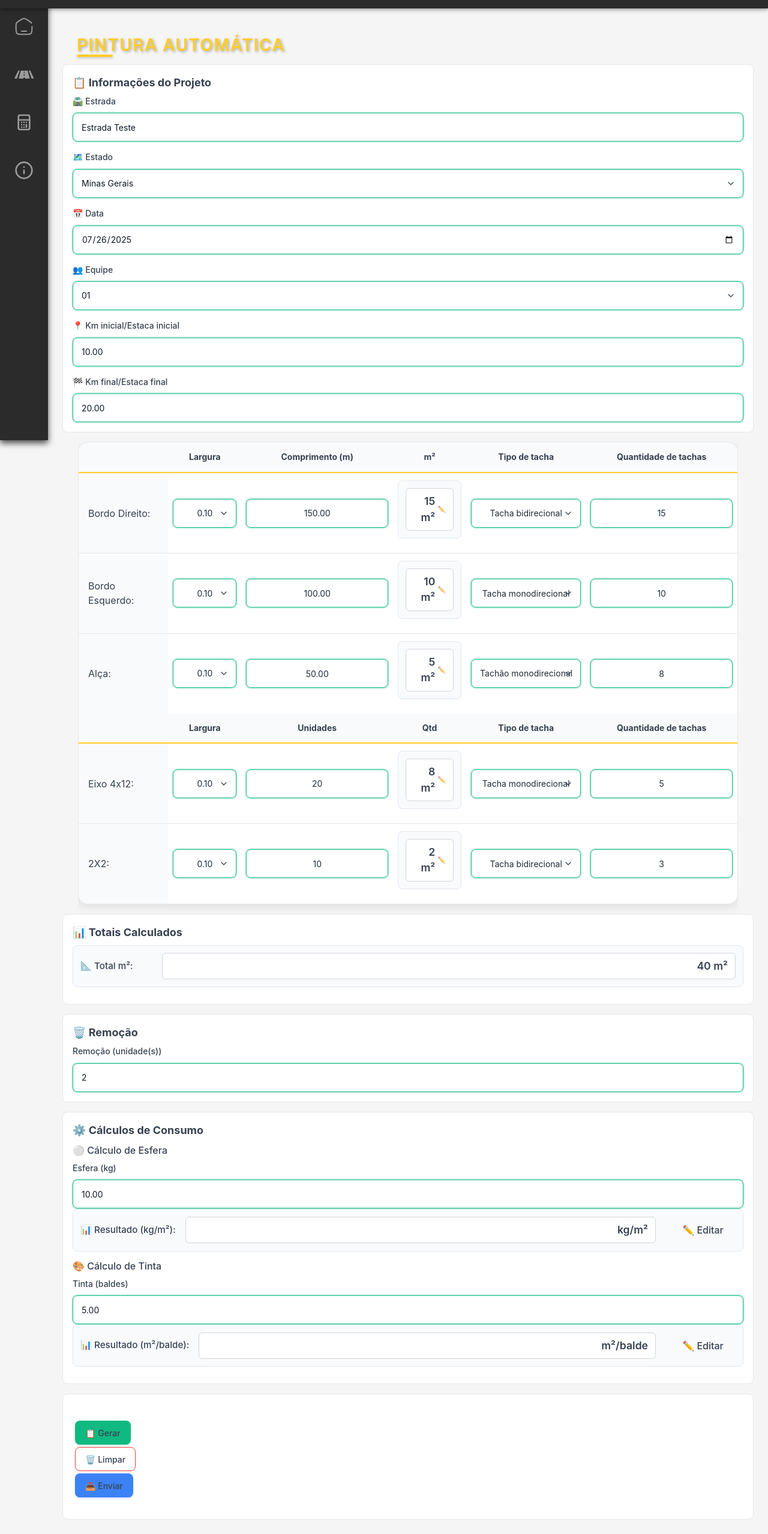
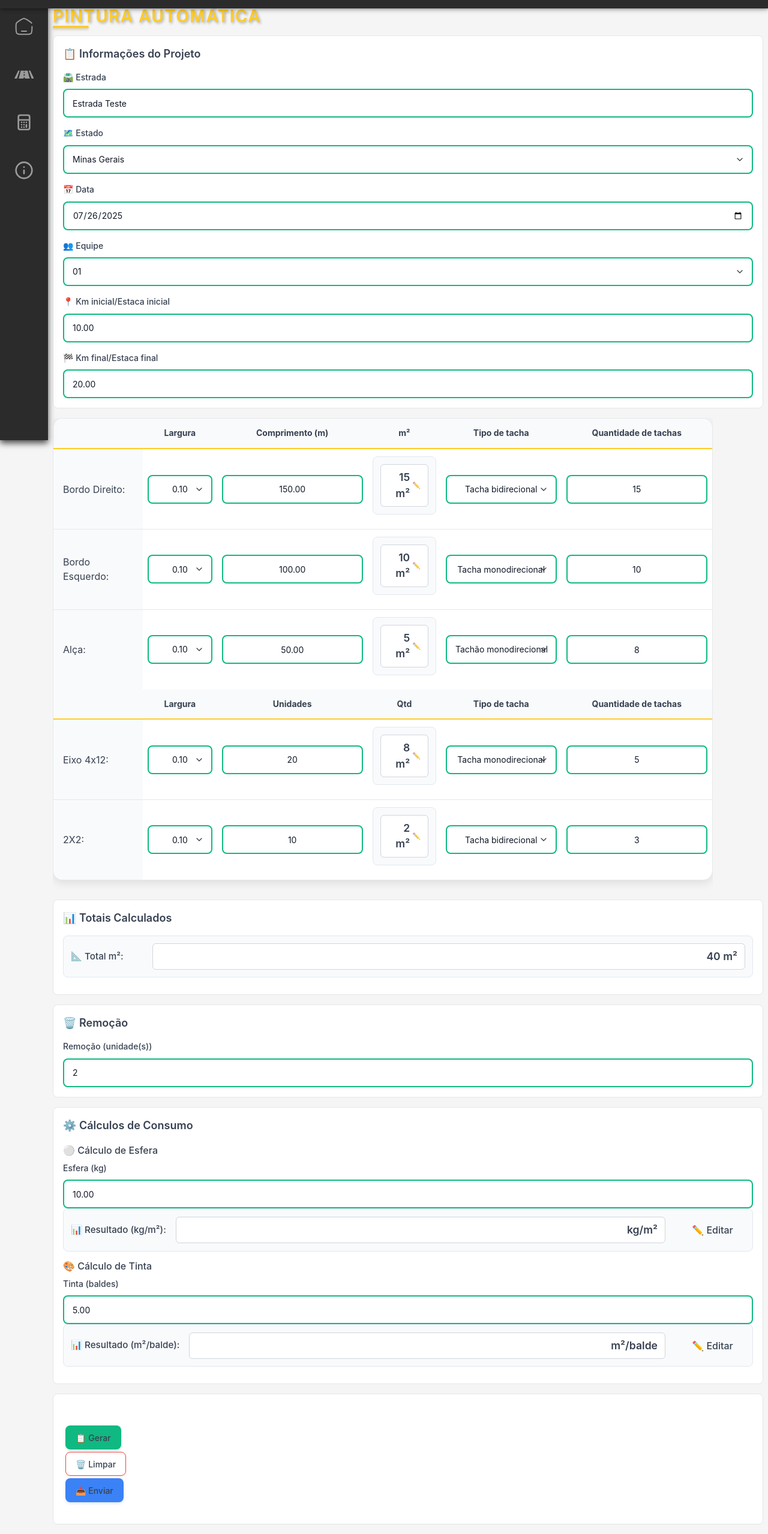
Before and after one commit to MMarafelli/SuperviaApp, a React (Vite) app: page /SuperviaApp/CalcTintaEsfera in a window 1280 px wide. Shown: the part 66-2624 px from the top of the page at 60% size. Built offline with nearby package versions, Linux system fonts and the light colour scheme.

Commit message:
fix: padronização títulos todas páginas - estilo legacy unificado

```diff
--- a/public/version.json
+++ b/public/version.json
@@ -1,5 +1,5 @@
 {
-  "version": "1753666336191",
-  "buildTime": "2025-07-28T01:32:16.190Z",
-  "timestamp": 1753666336210
+  "version": "1753668565736",
+  "buildTime": "2025-07-28T02:09:25.736Z",
+  "timestamp": 1753668565756
 }
--- a/src/design-system/components/base/PageTitle/PageTitle.css
+++ b/src/design-system/components/base/PageTitle/PageTitle.css
@@ -45,8 +45,9 @@
   align-items: center;
   justify-content: center;
   gap: var(--sv-space-3);
-  margin: var(--sv-space-6) var(--sv-space-4) var(--sv-space-4);
+  margin: var(--sv-space-4) auto var(--sv-space-4);
   text-align: center;
+  padding: 0 var(--sv-space-4);
 }
 
 .sv-unified-page-title__icon {
@@ -97,8 +98,9 @@
 /* ===== RESPONSIVIDADE ===== */
 @media (max-width: 768px) {
   .sv-unified-page-title {
-    margin: var(--sv-space-4) var(--sv-space-2);
+    margin: var(--sv-space-3) auto var(--sv-space-3);
     gap: var(--sv-space-2);
+    padding: 0 var(--sv-space-2);
   }
 
   .sv-unified-page-title__title {
--- a/src/design-system/components/base/PageTitle/PageTitle.tsx
+++ b/src/design-system/components/base/PageTitle/PageTitle.tsx
@@ -20,7 +20,7 @@ export const PageTitle = memo<PageTitleProps>(({
   title,
   subtitle,
   icon,
-  variant = 'legacy',  // PADRÃO ALTERADO PARA LEGACY - ESTILO UNIFICADO
+  variant = 'legacy',  // VOLTANDO PARA LEGACY - APARÊNCIA ORIGINAL CORRETA
   className = ''
 }) => {
   // Renderização baseada na variante para manter compatibilidade
--- a/src/pages/calcTintaEsfera/CalcTintaEsfera.css
+++ b/src/pages/calcTintaEsfera/CalcTintaEsfera.css
@@ -88,7 +88,7 @@
 /* ===== 3. LAYOUT E CONTAINERS ===== */
 
 /* Container principal */
-.calc-tinta-container {
+.sv-container {
   padding: var(--spacing-sm);
   padding-bottom: var(--spacing-xs);
   overflow-x: hidden;
@@ -97,77 +97,49 @@
 }
 
 /* ESPAÇAMENTO PADRONIZADO - Força espaçamento consistente entre SEÇÕES, preserva título PageTitle */
-.calc-tinta-container > .calculation-section,
-.calc-tinta-container > .primeiroQuadro,
-.calc-tinta-container > .segundoQuadro,
-.calc-tinta-container > .terceiroQuadro,
-.calc-tinta-container > .quartoQuadro,
-.calc-tinta-container > .levantamento-container {
+.sv-container > .calculation-section,
+.sv-container > .primeiroQuadro,
+.sv-container > .segundoQuadro,
+.sv-container > .terceiroQuadro,
+.sv-container > .quartoQuadro,
+.sv-container > .levantamento-container {
   margin: 0 !important;
   margin-bottom: 1rem !important;
 }
 
-.calc-tinta-container > .calculation-section:last-child,
-.calc-tinta-container > .primeiroQuadro:last-child,
-.calc-tinta-container > .segundoQuadro:last-child,
-.calc-tinta-container > .terceiroQuadro:last-child,
-.calc-tinta-container > .quartoQuadro:last-child,
-.calc-tinta-container > .levantamento-container:last-child {
+.sv-container > .calculation-section:last-child,
+.sv-container > .primeiroQuadro:last-child,
+.sv-container > .segundoQuadro:last-child,
+.sv-container > .terceiroQuadro:last-child,
+.sv-container > .quartoQuadro:last-child,
+.sv-container > .levantamento-container:last-child {
   margin-bottom: 0 !important;
 }
 
-/* PageTitle preserva suas margens naturais */
-.calc-tinta-container > .sv-page-title,
-.calc-tinta-container > [class*="page-title"] {
-  margin: 2rem 1.5rem 1rem !important;
-}
-
 /* Reset de classes Tailwind e margens extras */
-.calc-tinta-container .m-2,
-.calc-tinta-container .lg\:mr-2,
-.calc-tinta-container .mt-2,
-.calc-tinta-container .quartoQuadro > .flex.m-2,
-.calc-tinta-container .primeiroQuadro .mt-2,
-.calc-tinta-container .segundoQuadro .mt-2,
-.calc-tinta-container .terceiroQuadro .mt-2,
-.calc-tinta-container .quartoQuadro .mt-2,
-.calc-tinta-container .sv-space-y-4,
-.calc-tinta-container .sv-space-y-6 {
+.sv-container .m-2,
+.sv-container .lg\:mr-2,
+.sv-container .mt-2,
+.sv-container .quartoQuadro > .flex.m-2,
+.sv-container .primeiroQuadro .mt-2,
+.sv-container .segundoQuadro .mt-2,
+.sv-container .terceiroQuadro .mt-2,
+.sv-container .quartoQuadro .mt-2,
+.sv-container .sv-space-y-4,
+.sv-container .sv-space-y-6 {
   margin: 0 !important;
 }
 
-.calc-tinta-container .quartoQuadro > .flex.m-2 {
+.sv-container .quartoQuadro > .flex.m-2 {
   padding: var(--spacing-sm) 0 !important;
 }
 
 /* ===== 4. COMPONENTES DE INTERFACE ===== */
 
 /* 4.1 TIPOGRAFIA */
+/* Título principal usa estilo global .page-title do shared.css */
 
-/* Título principal */
-.calc-tinta-container h1 {
-  color: #ffcc29 !important;
-  font-size: var(--font-size-2xl);
-  font-weight: 600;
-  margin: var(--spacing-2xl) var(--spacing-xl) var(--spacing-lg);
-  text-transform: uppercase;
-  letter-spacing: 0.05em;
-  text-shadow: 2px 2px 4px rgba(0, 0, 0, 0.3);
-  position: relative;
-  display: inline-block;
-  line-height: 1.1;
-}
-
-/* FORÇA TÍTULO AMARELO EM QUALQUER CONTEXTO */
-h1,
-.page-title,
-.sv-page-title,
-[class*="title"],
-[class*="Title"] {
-  color: #ffcc29 !important;
-}
-
-.calc-tinta-container h1::after {
+.sv-container h1::after {
   content: '';
   position: absolute;
   left: 0;
--- a/src/pages/calcTintaEsfera/CalcTintaEsfera.tsx
+++ b/src/pages/calcTintaEsfera/CalcTintaEsfera.tsx
@@ -513,7 +513,7 @@ const Formulario = () => {
     // ---------------------------------------------------------------------------------------------
 
     return (
-        <div className="calc-tinta-container sv-fade-in">
+        <div className="sv-container sv-fade-in">
             <PageTitle title="PINTURA AUTOMÁTICA" />
 
             {/* Primeiro quadro - Migrado para Design System */}
--- a/src/pages/home/Home.css
+++ b/src/pages/home/Home.css
@@ -1,30 +1,5 @@
 /* ---------------------------------- */
-/* Título da página */
-.home-container h1 {
-    color: #ffcc29;
-    font-size: 1.75rem;
-    font-weight: 600;
-    margin: 2rem 1.5rem 1rem;
-    text-transform: uppercase;
-    letter-spacing: 0.05em;
-    text-shadow: 2px 2px 4px rgba(0, 0, 0, 0.3);
-    position: relative;
-    display: inline-block;
-}
-
-.home-container h1::after {
-    content: '';
-    position: absolute;
-    left: 0;
-    bottom: -4px;
-    width: 60px;
-    height: 4px;
-    background: #ffcc29;
-    border-radius: 2px;
-    box-shadow: 0 2px 4px rgba(0, 0, 0, 0.2);
-}
-
-/* css do bloco de notas geral */
+/* CSS do bloco de notas geral */
 .div-geral-bloco-de-notas {
     margin: 1rem;
     /* border-width: 1px; */
--- a/src/pages/home/Home.tsx
+++ b/src/pages/home/Home.tsx
@@ -86,8 +86,10 @@ const Home = () => {
     );
     setCards(updated.filter(card => card.show !== false));
     localStorage.setItem("tintaEsferaCards", JSON.stringify(updated));
-  };    return (
-    <div className="home-container">
+  };
+
+  return (
+    <div className="sv-container sv-fade-in">
       <PageTitle title="SEUS CÁLCULOS SALVOS" />
       {cards.length === 0 ? (
         <div className="mt-8 text-center text-gray-500 px-4">
```
